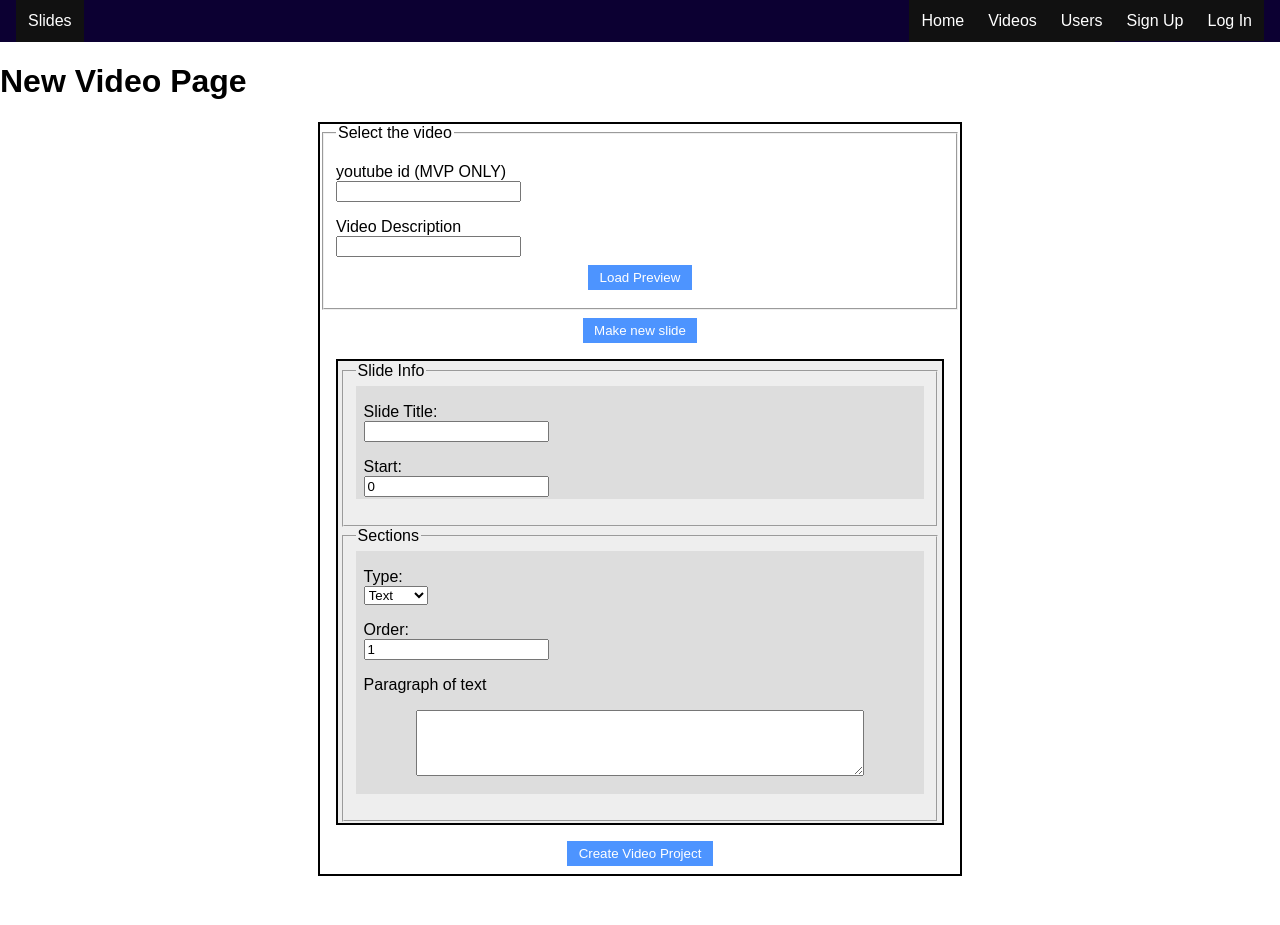
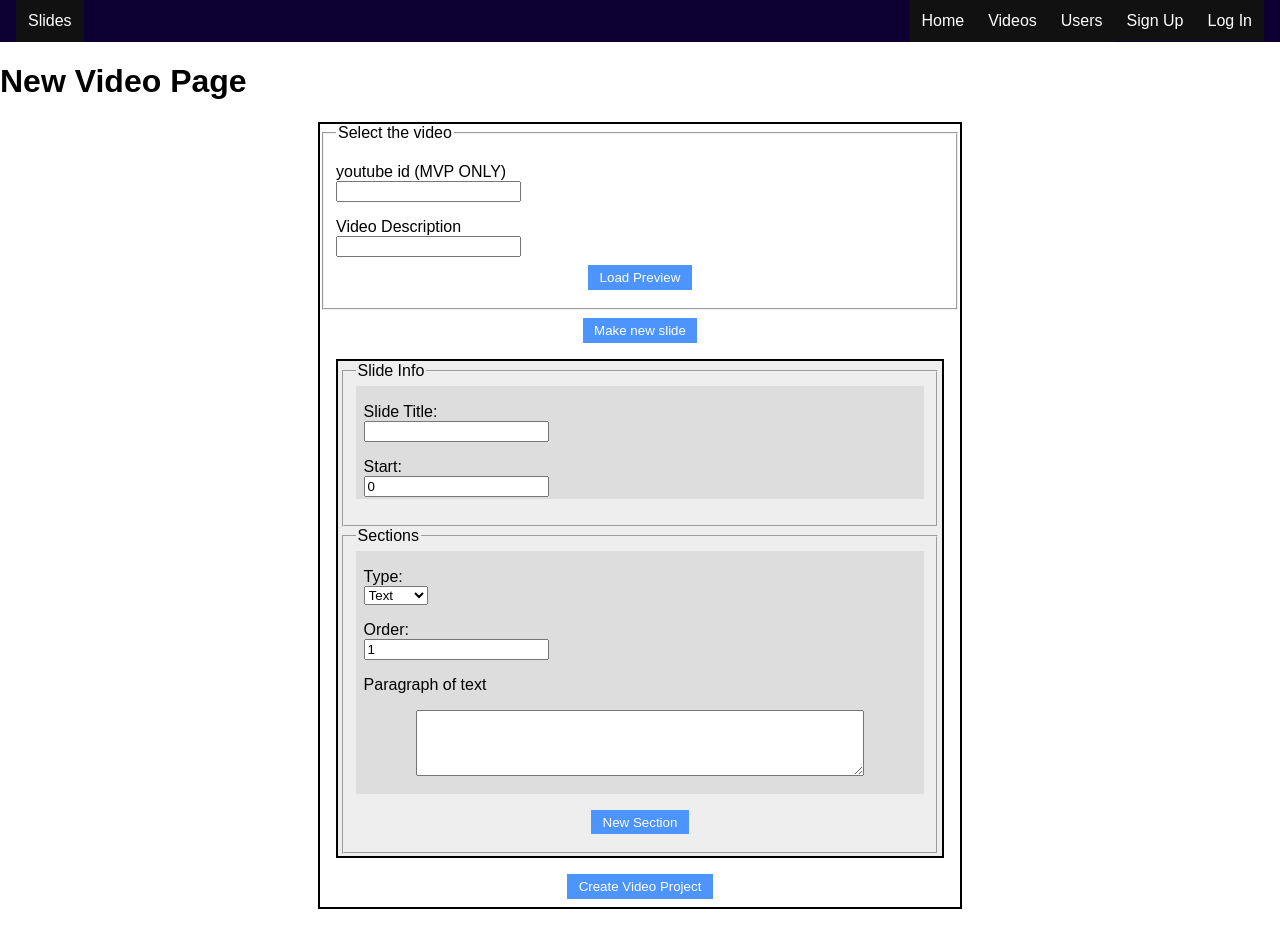
Before and after one commit to MostlyFocusedMike/slides-front, a React (Create React App) app: page /videos/new in a window 1280 px wide. Before the commit the page ends 892 px from the top, so only its background shows below. Built offline with nearby package versions, Linux system fonts and the light colour scheme; what normalizr would draw is missing.

Commit message:
can now dynamically make sections

```diff
--- a/src/components/NewVideoForm.js
+++ b/src/components/NewVideoForm.js
@@ -9,7 +9,6 @@ class NewVideoForm extends React.Component {
   constructor(props) {
     super(props)
     this.slideId = 1,
-    this.currentOrder = 2,
     this.sectionId = 1, //video id will always be 0 for these forms, but slides and sections need to increment
     this.state = {
       fireRedirect: null,
@@ -129,7 +128,6 @@ class NewVideoForm extends React.Component {
                     this.slideId]
           }
         },
-
         slides: {
           ...this.state.entities.slides,
           [this.slideId]: {
@@ -143,7 +141,36 @@ class NewVideoForm extends React.Component {
       }
     })
     this.slideId++
-    console.log("slide id", this.slideId);
+  }
+
+  newSection = (e, slideId) => {
+    e.preventDefault()
+    this.setState({
+      entities: {
+        ...this.state.entities,
+        slides: {
+          ...this.state.entities.slides,
+          [slideId]: {
+            ...this.state.entities.slides[slideId],
+            sections: [...this.state.entities.slides[slideId].sections,
+                       this.sectionId]
+          }
+        },
+        sections: {
+          ...this.state.entities.sections,
+          [this.sectionId]: {
+            id: this.sectionId,
+            slide_id: slideId,
+            kind: 0,
+            order: 1, // needs to become dynamic somehow
+            content: "",
+            desc: "",
+            show_desc: false
+          }
+        }
+      }
+    })
+    this.sectionId++
   }
 
   render() {
@@ -201,6 +228,7 @@ class NewVideoForm extends React.Component {
                 sections={sections}
                 handleSectionChange={this.handleSectionChange}
                 handleSlideChange={this.handleSlideChange}
+                newSection={this.newSection}
                />
              )
           })
--- a/src/components/SectionForm.js
+++ b/src/components/SectionForm.js
@@ -89,6 +89,9 @@ class SectionForm extends React.Component {
   handleChange = (e) => {
     this.props.handleSectionChange(e, this.props.section.id)
   }
+  handleNewSection = (e) => {
+    this.props.newSection(e, this.props.slideId)
+  }
 
   render() {
     const {id, kind, order} = this.props.section
@@ -112,6 +115,7 @@ class SectionForm extends React.Component {
           data-key="order"
         />
        {this.renderInputs(kind)}
+
       </div>
     )
   }
--- a/src/components/SlideForm.js
+++ b/src/components/SlideForm.js
@@ -4,6 +4,9 @@ import SectionForm from './SectionForm';
 class SlideForm extends React.Component {
   handleChange = (e) => {
     this.props.handleSlideChange(e, this.props.slide.id)
+  }
+  handleNewSection = (e) => {
+    this.props.newSection(e, this.props.slide.id)
   }
   render() {
     const {videos, videos: {0: {youtube_vid, desc, start}}, sections, slides, slide} = this.props
@@ -38,11 +41,13 @@ class SlideForm extends React.Component {
              return (
                <SectionForm
                 section={sections[sectionId]}
+                newSection={this.newSection}
                 handleSectionChange={this.props.handleSectionChange}
                />
              )
           })
         }
+        <button onClick={this.handleNewSection}>New Section</button>
       </fieldset>
     </div>
   )
```
